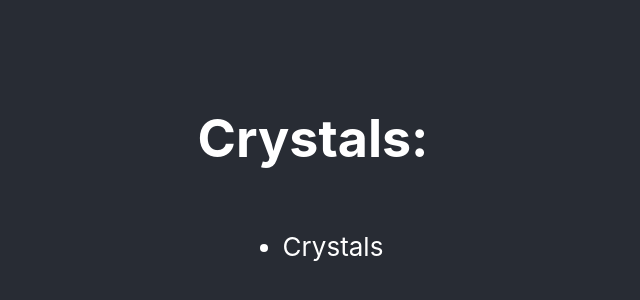
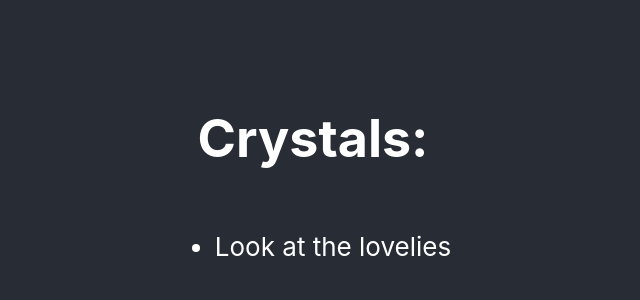
Before and after one commit to MillsapTatiana-FS/CRUD_API, a React (Create React App) app in the folder reactjs/: page / in a window 1280 px wide. Shown: the part 220-520 px from the top of the page, without its empty margins (327-967 px from the left). Built offline with nearby package versions, Linux system fonts and the light colour scheme; no server answers.

Commit message:
linking together 2.5

```diff
--- a/reactjs/src/App.js
+++ b/reactjs/src/App.js
@@ -7,7 +7,7 @@ function App() {
   const [error, setError] = useState(null)
 
   const API_BASE = process.env.NODE_ENV === 'development'
-    ? 'http://localhost:8000/'
+    ? 'http://localhost:8000/api/v1/'
     : process.env.REACT_APP_BASE_URL;
 
   let ignore = false;
@@ -41,7 +41,7 @@ function App() {
       <header className="App-header">
         <h1>Crystals:</h1>
           <ul>
-            <li>Crystals</li>
+            <li>Look at the lovelies</li>
           </ul>
       </header>
     </div>
```
